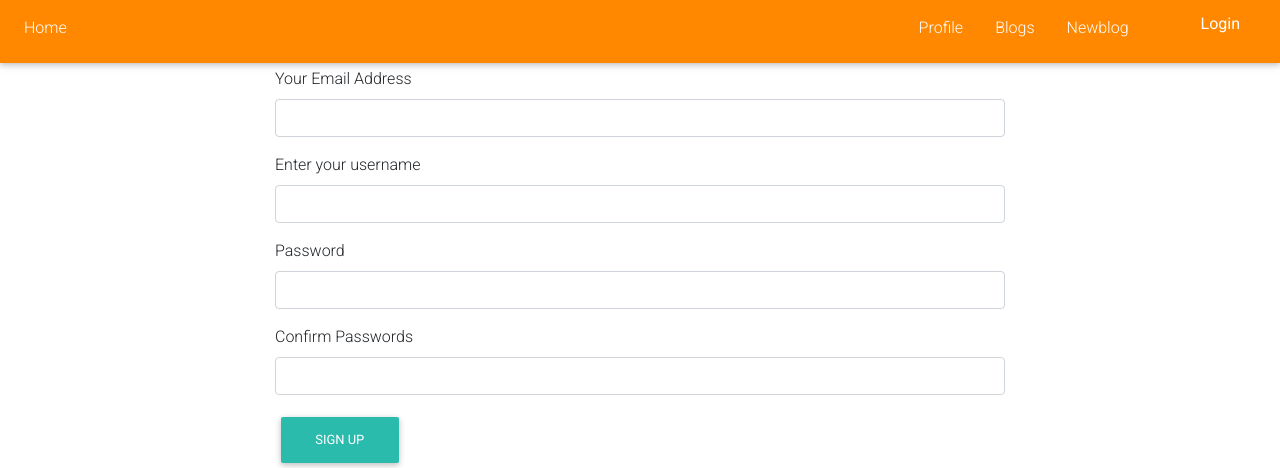
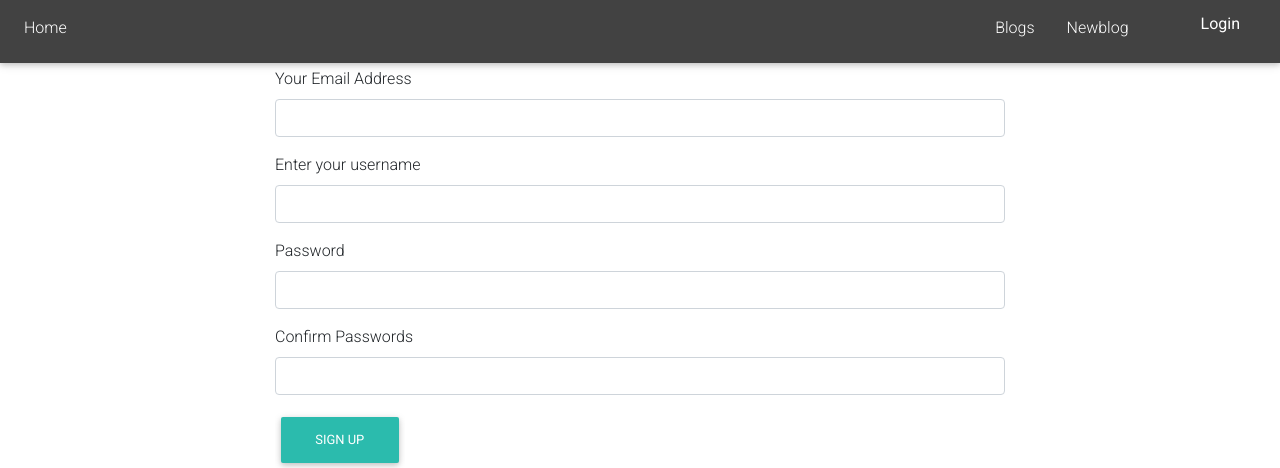
Before and after one commit to DorcasWanjiku/wanjiku-Blog, a Flask app: page /authenticate/register in a window 1280 px wide. Shown: the top 468 px of the page. Run offline with Flask 2, Linux system fonts and the light colour scheme; some libraries are stand-ins or nearby versions.

Commit message:
home page styling

```diff
--- a/app/templates/navbar.html
+++ b/app/templates/navbar.html
@@ -1,13 +1,12 @@
 <!--Navbar -->
-<nav class=" mb-1 navbar navbar-expand-lg  #c62828 warning-color-dark
-#FF8800">
+<nav class=" mb-1 navbar navbar-expand-lg  #424242 grey darken-3">
   <ul class="nav navbar-nav text-white" >
     <li><a class="nav-link text-white" href="/">Home</a></li>
   </ul>
     <ul class="navbar-nav ml-auto">
 
       <li>
-        <a class="nav-link text-white pr-4" aria-haspopup="true" aria-expanded="false" href="{{url_for('main.profile',uname=current_user.username)}}">Profile</a>
+        <a class="nav-link text-white pr-4" aria-haspopup="true" aria-expanded="false" href="{{url_for('main.profile',uname=current_user.username)}}"></a>
       </li>
 
       <li>
```
Also changed, not shown: app/templates/index.html (+5 -6 lines), app/templates/newComment.html (renamed from app/templates/newComment.htm).
